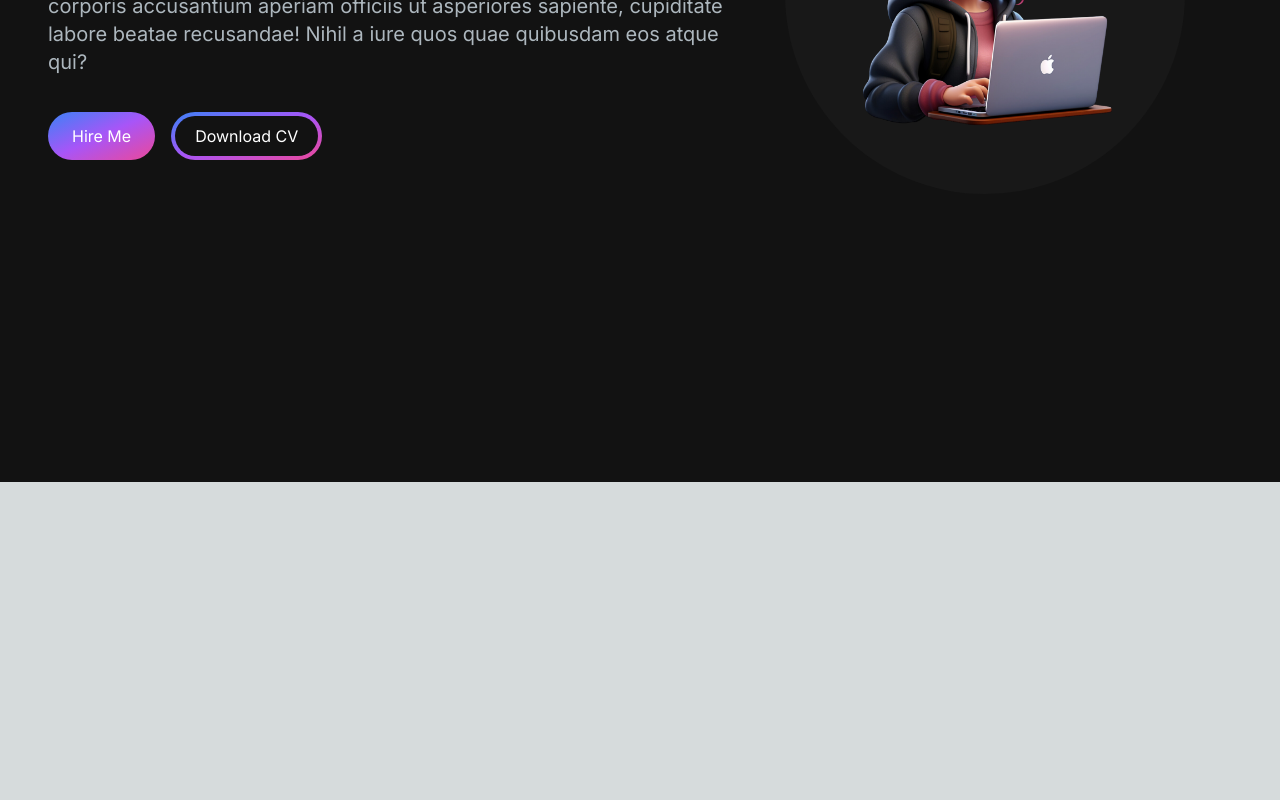
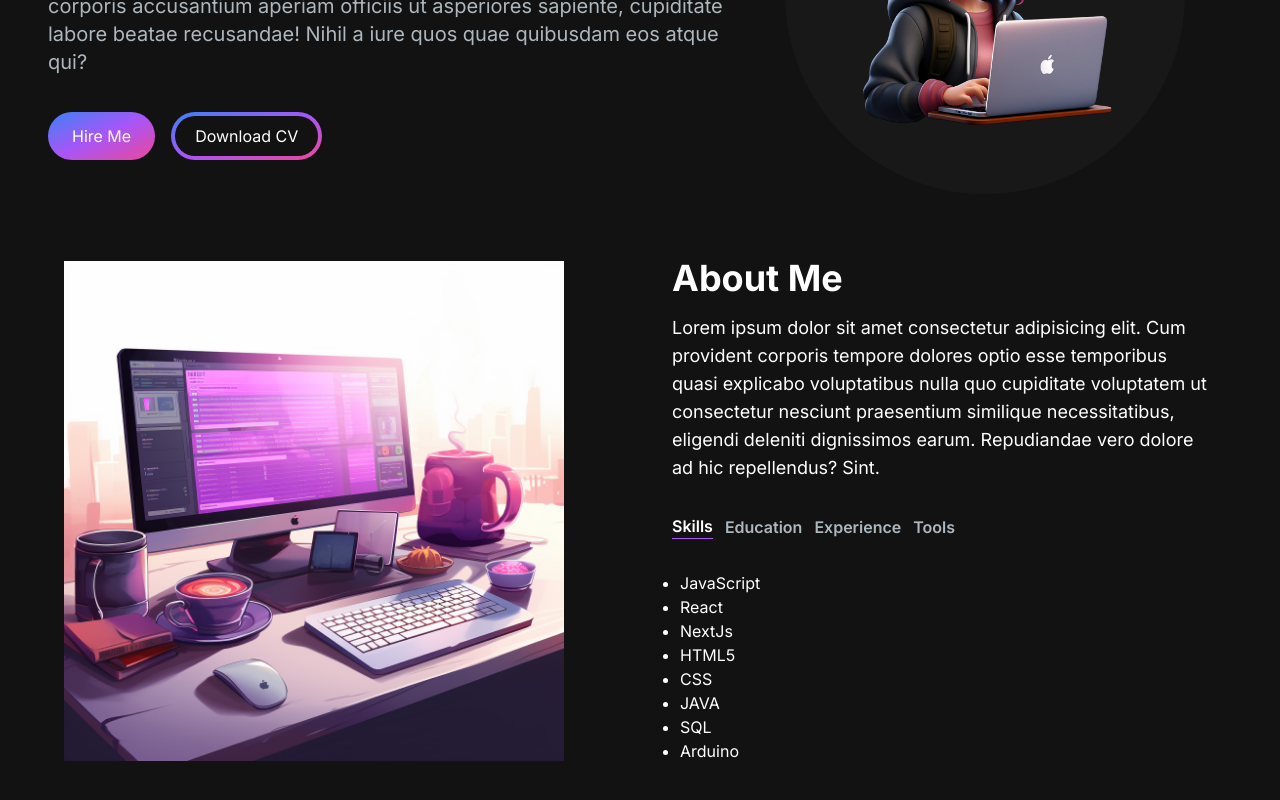
Before and after one commit to AlokPrasanna/portfolio_website, a Next.js app: page / in a window 1280 px wide. Shown: the part 318-1118 px from the top of the page. Before the commit the page ends 800 px from the top, so only its background shows below. Built offline with nearby package versions, Linux system fonts and the light colour scheme.

Commit message:
Added About me  Section

```diff
--- /dev/null
+++ b/src/app/Components/AboutSection.jsx
@@ -0,0 +1,111 @@
+"use client";
+import React ,{useTransition,useState}from 'react';
+import Image from 'next/image';
+import HandelTabButton from './HandelTabButton';
+
+const TabData =[
+    {
+        id: "skills",
+        title: "Skills",
+        content: (
+            <ul className='list-disc pl-2'>
+                <li>JavaScript</li>
+                <li>React</li>
+                <li>NextJs</li>
+                <li>HTML5</li>
+                <li>CSS</li>
+                <li>JAVA</li>
+                <li>SQL</li>
+                <li>Arduino</li>
+            </ul>
+        )
+
+    },
+    {
+        id: "education",
+        title: "Education",
+        content: (
+            <ul className='list-disc pl-2'>
+                <li>Henegama Central College </li>
+                <li>University of Sri Jayewardenapura</li>
+            </ul>
+        )
+
+    },
+    {
+        id: "experience",
+        title: "Experience",
+        content: (
+            <ul className='list-disc pl-2'>
+                <li>Web Developer Intern in Neo Space lab of Open University</li>
+            </ul>
+        )
+
+    },
+    {
+        id: "tools",
+        title: "Tools",
+        content: (
+            <ul className='list-disc pl-2'>
+                <li>Mathematica</li>
+                <li>Proteus 8</li>
+                <li>MS Office</li>
+                <li>Maple</li>
+                <li>MathLab</li>
+            </ul>
+        )
+
+    }
+]
+
+const AboutSection = () => {
+    const [Tab,setTab] = useState("skills");
+    const [IsPending,  StartTransition] = useTransition();
+
+    const HandelTabChange = (id) => {
+        StartTransition(() => {
+            setTab(id);
+        });
+    }
+  return (
+    <section className='text-white'>
+        <div className='md:grid md:grid-cols-2 gap-8 items-center py-8 px-4 xl:gap-16 sm:py-16'>
+            <Image src='/Images/about-image.png' width={500} height={500} />
+            <div className='mt-4 md:mt-0 text-left flex flex-col h-full ' >
+                <h2 className='text-4xl font-bold text-white mb-4'>About Me</h2>
+                <p className='text-base lg:text-lg'>Lorem ipsum dolor sit amet consectetur adipisicing elit. Cum provident corporis tempore dolores optio esse temporibus quasi explicabo voluptatibus nulla quo cupiditate voluptatem ut consectetur nesciunt praesentium similique necessitatibus, eligendi deleniti dignissimos earum. Repudiandae vero dolore ad hic repellendus? Sint.
+                </p>
+                <div className='flex flex-row justify-start mt-8'>
+                    <HandelTabButton
+                        selectTab={() => HandelTabChange("skills")}
+                        active={Tab === "skills"}>
+                        {" "}
+                        Skills{" "}
+                    </HandelTabButton>
+                    <HandelTabButton
+                        selectTab={() => HandelTabChange("education")}
+                        active={Tab === "education"}>
+                        {" "}
+                        Education{" "}
+                    </HandelTabButton>
+                    <HandelTabButton
+                        selectTab={() => HandelTabChange("experience")}
+                        active={Tab === "experience"}>
+                        {" "}
+                        Experience{" "}
+                    </HandelTabButton>
+                    <HandelTabButton
+                        selectTab={() => HandelTabChange("tools")}
+                        active={Tab === "tools"}>
+                        {" "}
+                        Tools{" "}
+                    </HandelTabButton>
+                </div>
+                <div className='mt-8'>{TabData.find((t) => t.id === Tab).content}</div>
+            </div>
+        </div>
+    </section>
+  )
+}
+
+export default AboutSection
--- /dev/null
+++ b/src/app/Components/HandelTabButton.jsx
@@ -0,0 +1,15 @@
+import React from 'react';
+
+const HandelTabButton = ({active,selectTab,children}) => {
+    const ButtonClasses = active ? 'text-white border-b border-purple-500' : 'text-[#ADB7BE]' ;
+
+  return (
+     <button onClick={selectTab} >
+        <p className={`mr-3 font-semibold hover:text-white ${ButtonClasses}`}>
+            {children}
+        </p>
+     </button>
+  )
+}
+
+export default HandelTabButton;
--- a/src/app/page.js
+++ b/src/app/page.js
@@ -1,3 +1,4 @@
+import AboutSection from "./Components/AboutSection";
 import HeroSection from "./Components/HeroSection";
 import NavigationBar from "./Components/NavigationBar";
 
@@ -7,6 +8,7 @@ export default function Home() {
       <NavigationBar />
       <div className="container mt-24 mx-auto px-12 py-4">
         <HeroSection/>
+        <AboutSection />
       </div>
     </main>
   );
```
Also changed, not shown: public/Images/about-image.png (added), public/Images/img.jpg (deleted).
